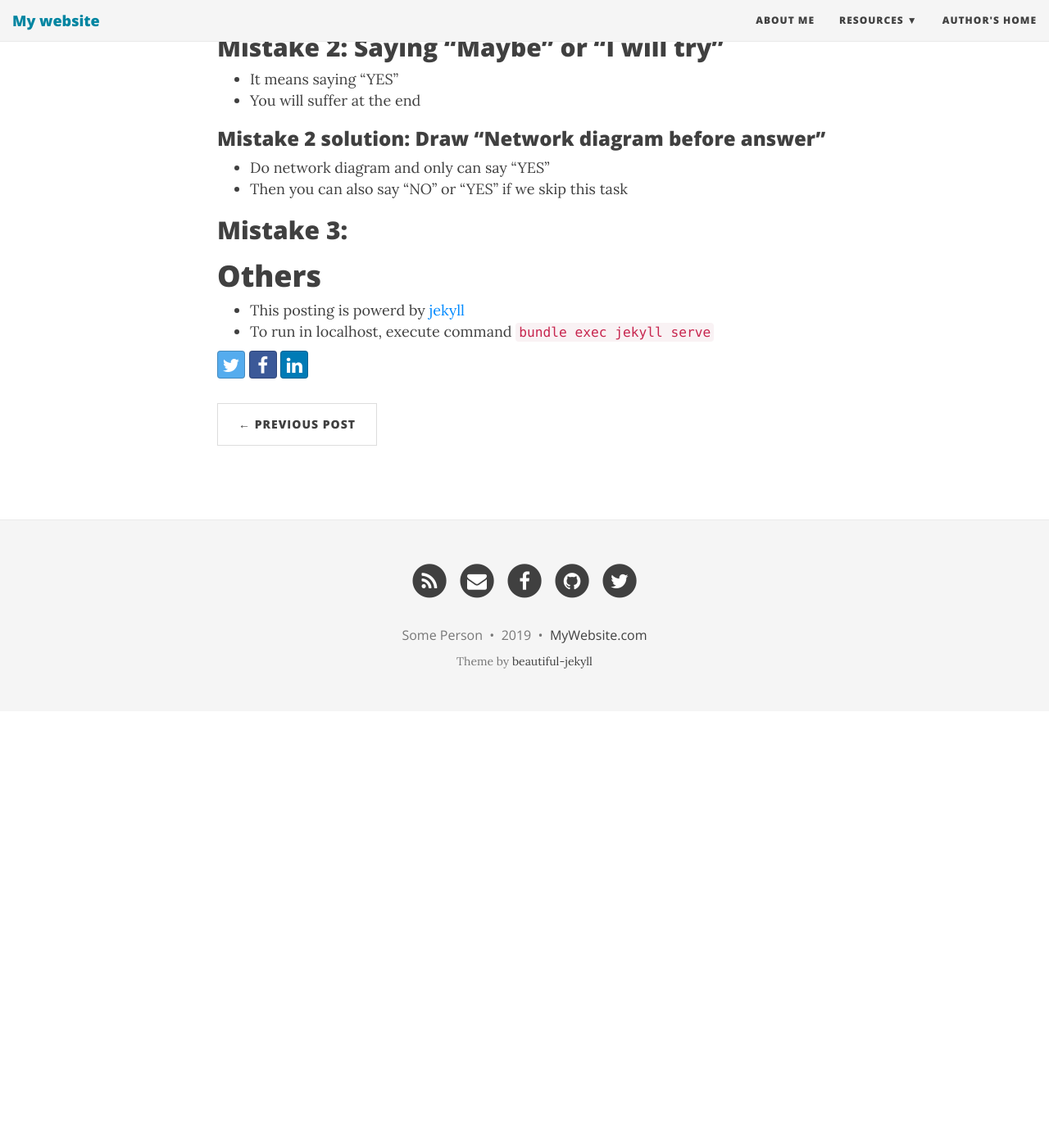
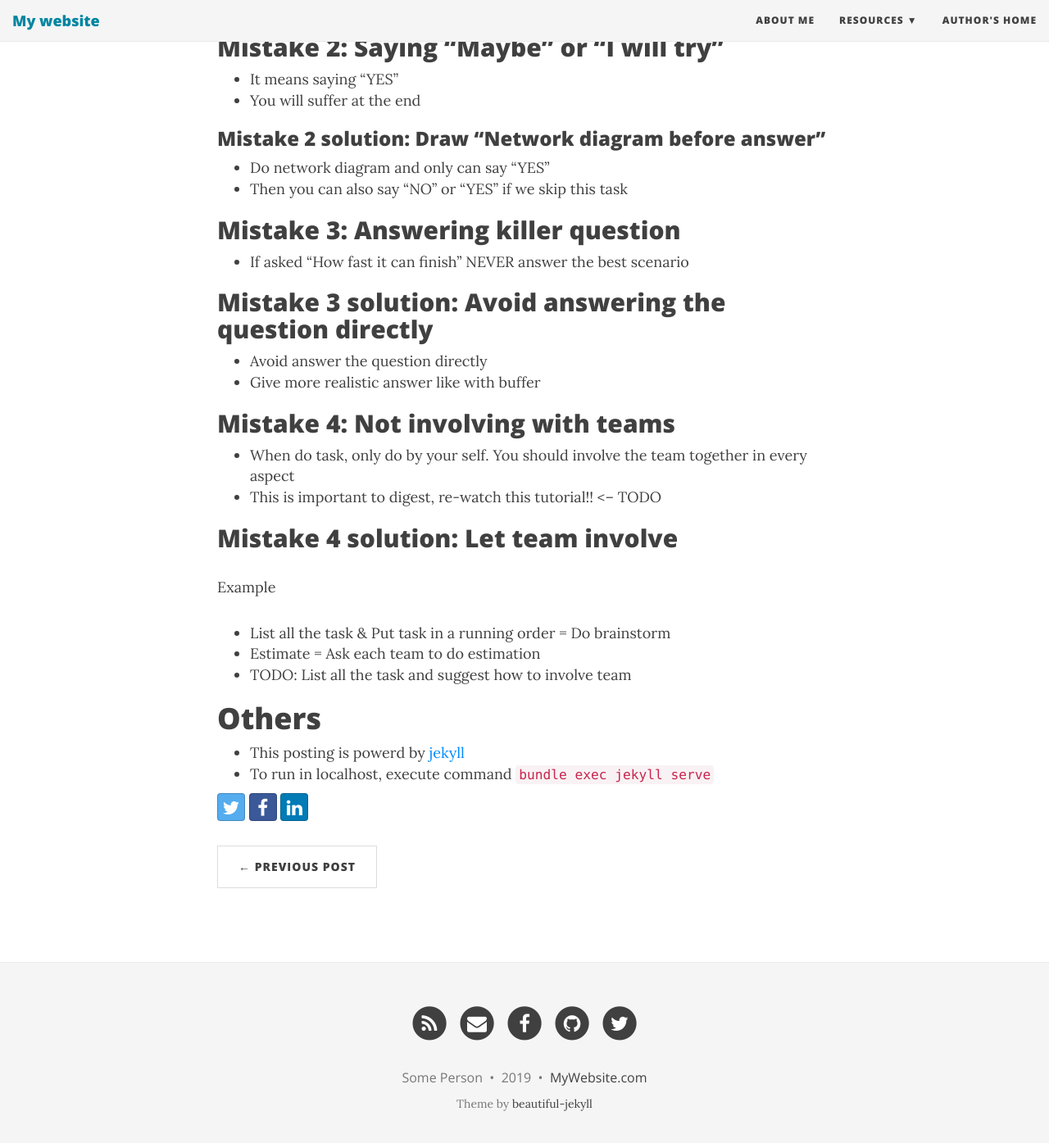
Before and after one commit to hassifmohd/project-management, a Jekyll site: the page built from _posts/2019-07-01-master-project-management-avoid-the-10-most-common-mistakes-chapter1.md, in a window 1280 px wide and 1400 px high, scrolled down 4295 px. Shown: the top 1395 px of the window at 82% size. Built offline with Jekyll 4.4.1, drawn with Linux system fonts in a browser that asks for light colours; nearby versions of some CDN libraries; before the commit the page ends 5163 px from its top, so only the background shows below that; some of the changed text lies outside the part shown.

Commit message:
put mistake 3 and 4

```diff
--- a/_posts/2019-07-01-master-project-management-avoid-the-10-most-common-mistakes-chapter1.md
+++ b/_posts/2019-07-01-master-project-management-avoid-the-10-most-common-mistakes-chapter1.md
@@ -96,7 +96,7 @@ We going to focus on APO
 - Actual working in hours. Elapses is weeks
 - TODO: What is Elapses time?
 
-## Step 4: Put trask in a running order
+## Step 4: Put task in a running order
 
 - The output should be: Project network diagram
 - Picture of network diagram: https://inlooxcdn.azureedge.net/var/corporate_site/storage/images/media/images/blog/netzplan/back-to-basics-10-netzplan-schritt-6-2-freier-puffer/1297512-2-eng-GB/back-to-basics-10-netzplan-schritt-6-2-freier-puffer.png
@@ -162,7 +162,27 @@ We going to focus on APO
 - Do network diagram and only can say "YES"
 - Then you can also say "NO" or "YES" if we skip this task
 
-## Mistake 3:
+## Mistake 3: Answering killer question
+
+- If asked "How fast it can finish" NEVER answer the best scenario
+
+## Mistake 3 solution: Avoid answering the question directly
+
+- Avoid answer the question directly
+- Give more realistic answer like with buffer
+
+## Mistake 4: Not involving with teams
+
+- When do task, only do by your self. You should involve the team together in every aspect
+- This is important to digest, re-watch this tutorial!! <-- TODO
+
+## Mistake 4 solution: Let team involve
+
+Example
+
+- List all the task & Put task in a running order = Do brainstorm
+- Estimate = Ask each team to do estimation
+- TODO: List all the task and suggest how to involve team
 
 # Others
 
```
